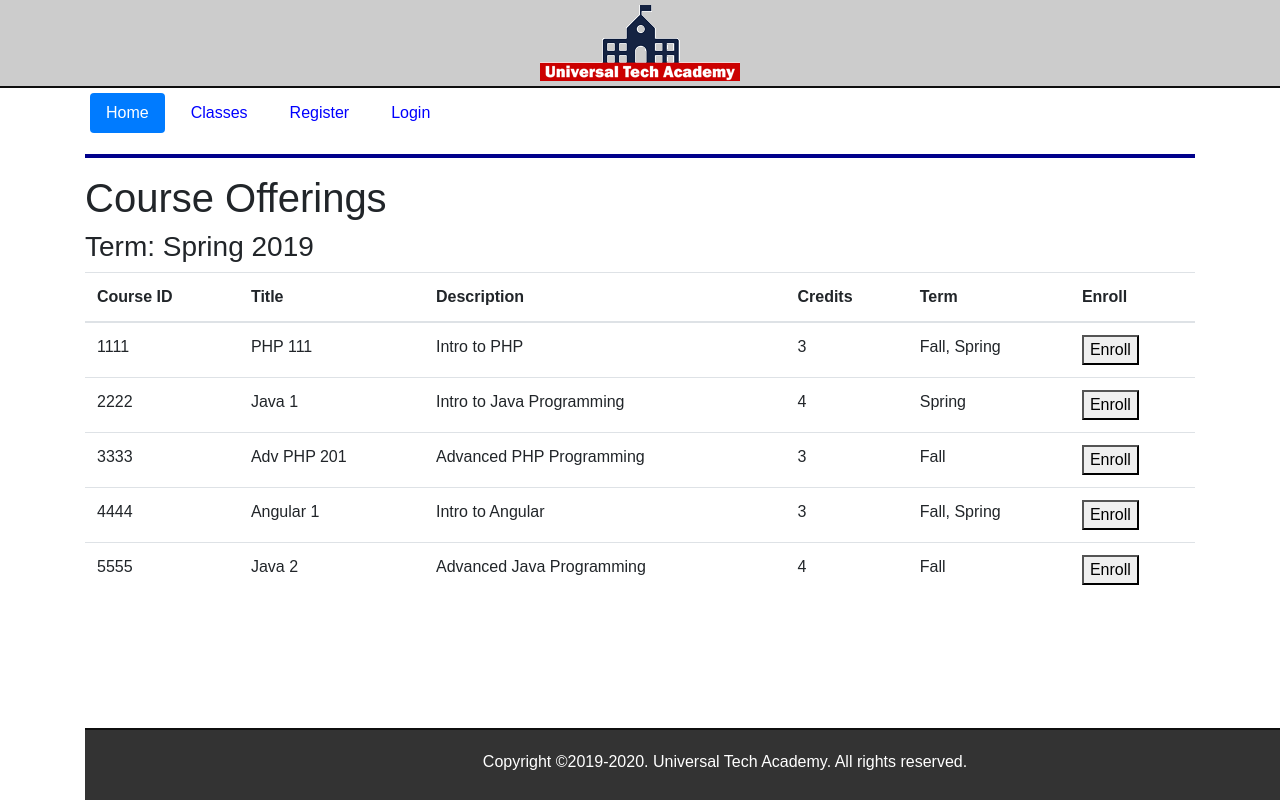
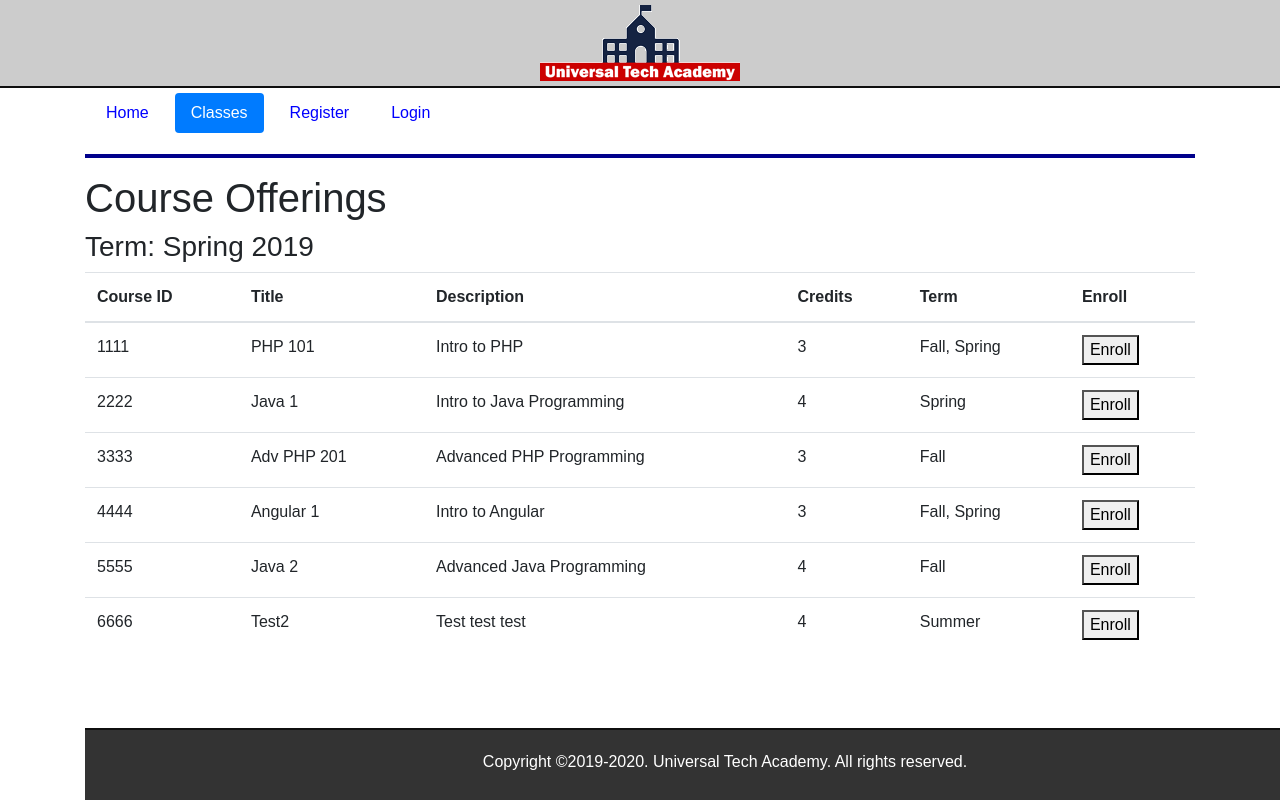
Before and after one commit to homegahed/enrollment-app-flask, a Flask app: page /courses in a window 1280 px wide; the page is wider, and only the part inside the window is pictured. Run offline with Flask 2, Linux system fonts and the light colour scheme; some libraries are stand-ins or nearby versions.

Commit message:
passing data to the view

```diff
--- a/application/routes.py
+++ b/application/routes.py
@@ -7,17 +7,26 @@ from flask import render_template
 @app.route("/index")
 @app.route("/home")
 def index():
-    return render_template('index.html')
+    return render_template('index.html', index=True)
 
 
 @app.route("/courses")
 def courses():
-    return render_template('courses.html')
+
+    courses_data_dict = [{"courseID":"1111","title":"PHP 101","description":"Intro to PHP","credits":3,"term":"Fall, Spring"},
+                         {"courseID":"2222","title":"Java 1","description":"Intro to Java Programming","credits":4,"term":"Spring"},
+                         {"courseID":"3333","title":"Adv PHP 201","description":"Advanced PHP Programming","credits":3,"term":"Fall"},
+                         {"courseID":"4444","title":"Angular 1","description":"Intro to Angular","credits":3,"term":"Fall, Spring"},
+                         {"courseID":"5555","title":"Java 2","description":"Advanced Java Programming","credits":4,"term":"Fall"},
+                         {"courseID":"6666","title":"Test2","description":"Test test test","credits":4,"term":"Summer"}]
+
+    # print(courses_data_dict[0])
+    return render_template('courses.html', courses_data=courses_data_dict, courses=True)
 
 @app.route("/register")
 def register():
-    return render_template('register.html')
+    return render_template('register.html', register=True)
 
 @app.route("/login")
 def login():
-    return render_template('login.html')
+    return render_template('login.html', login=True)
--- a/application/templates/courses.html
+++ b/application/templates/courses.html
@@ -3,7 +3,7 @@
     {% block content %}
     <h1>Course Offerings</h1>
 
-    <!--  Display the Term and Year here --->
+    <!--  Display the Term and Year here -->
     <h3>Term: Spring 2019</h3>
 
     <div>
@@ -21,56 +21,22 @@
             <tbody>
 
             <!-- Construct the rest of courses here -->
+
+            {% for data in courses_data %}
+
             <tr>
-                <td scope='row'>1111</td>
-                <td>PHP 111</td>
-                <td>Intro to PHP</td>
-                <td>3</td>
-                <td>Fall, Spring</td>
+                <td scope='row'>{{data["courseID"]}}</td>
+                <td>{{data["title"]}}</td>
+                <td>{{data["description"]}}</td>
+                <td>{{data["credits"]}}</td>
+                <td>{{data["term"]}}</td>
                 <td>
                     <button>Enroll</button>
                 </td>
             </tr>
-            <tr>
-                <td scope='row'>2222</td>
-                <td>Java 1</td>
-                <td>Intro to Java Programming</td>
-                <td>4</td>
-                <td>Spring</td>
-                <td>
-                    <button>Enroll</button>
-                </td>
-            </tr>
-            <tr>
-                <td scope='row'>3333</td>
-                <td>Adv PHP 201</td>
-                <td>Advanced PHP Programming</td>
-                <td>3</td>
-                <td>Fall</td>
-                <td>
-                    <button>Enroll</button>
-                </td>
-            </tr>
-            <tr>
-                <td scope='row'>4444</td>
-                <td>Angular 1</td>
-                <td>Intro to Angular</td>
-                <td>3</td>
-                <td>Fall, Spring</td>
-                <td>
-                    <button>Enroll</button>
-                </td>
-            </tr>
-            <tr>
-                <td scope='row'>5555</td>
-                <td>Java 2</td>
-                <td>Advanced Java Programming</td>
-                <td>4</td>
-                <td>Fall</td>
-                <td>
-                    <button>Enroll</button>
-                </td>
-            </tr>
+
+            {% endfor %}
+
             </tbody>
         </table>
     </div>
--- a/application/templates/includes/nav.html
+++ b/application/templates/includes/nav.html
@@ -3,10 +3,31 @@
     <header>
         <nav>
             <ul class="nav nav-pills">
-                <li class="nav-item"><a href="{{ url_for('index') }}" class="nav-link active">Home</a></li>
-                <li class="nav-item"><a href="{{ url_for('courses') }}" class="nav-link">Classes</a></li>
-                <li class="nav-item"><a href="{{ url_for('register') }}" class="nav-link">Register</a></li>
-                <li class="nav-item"><a href="{{ url_for('login') }}" class="nav-link">Login</a></li>
+
+                <li class="nav-item">
+                    <a href="{{ url_for('index') }}" class="nav-link {% if index %} active {% endif %}">
+                        Home
+                    </a>
+                    </li>
+
+                <li class="nav-item">
+                    <a href="{{ url_for('courses') }}" class="nav-link {% if courses %} active {% endif %}">
+                        Classes
+                    </a>
+                </li>
+
+                <li class="nav-item">
+                    <a href="{{ url_for('register') }}" class="nav-link {% if register %} active {% endif %}">
+                        Register
+                    </a>
+                </li>
+
+                <li class="nav-item">
+                    <a href="{{ url_for('login') }}" class="nav-link {% if login %} active {% endif %}">
+                        Login
+                    </a>
+                </li>
+
             </ul>
         </nav>
         <hr style="clear:both">
```
Also changed, not shown: application/templates/courses copy.html (added, +78 -0 lines).
